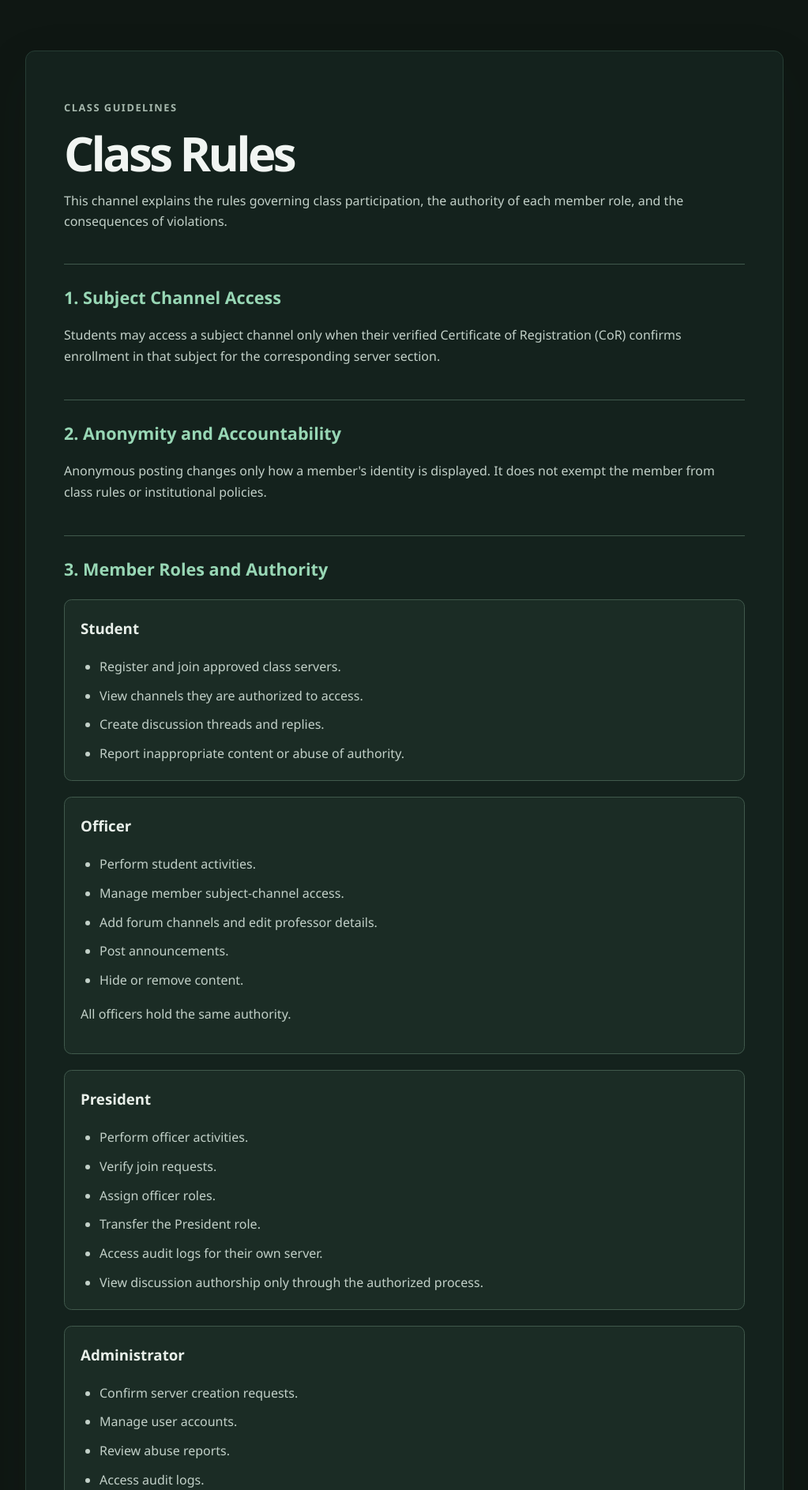
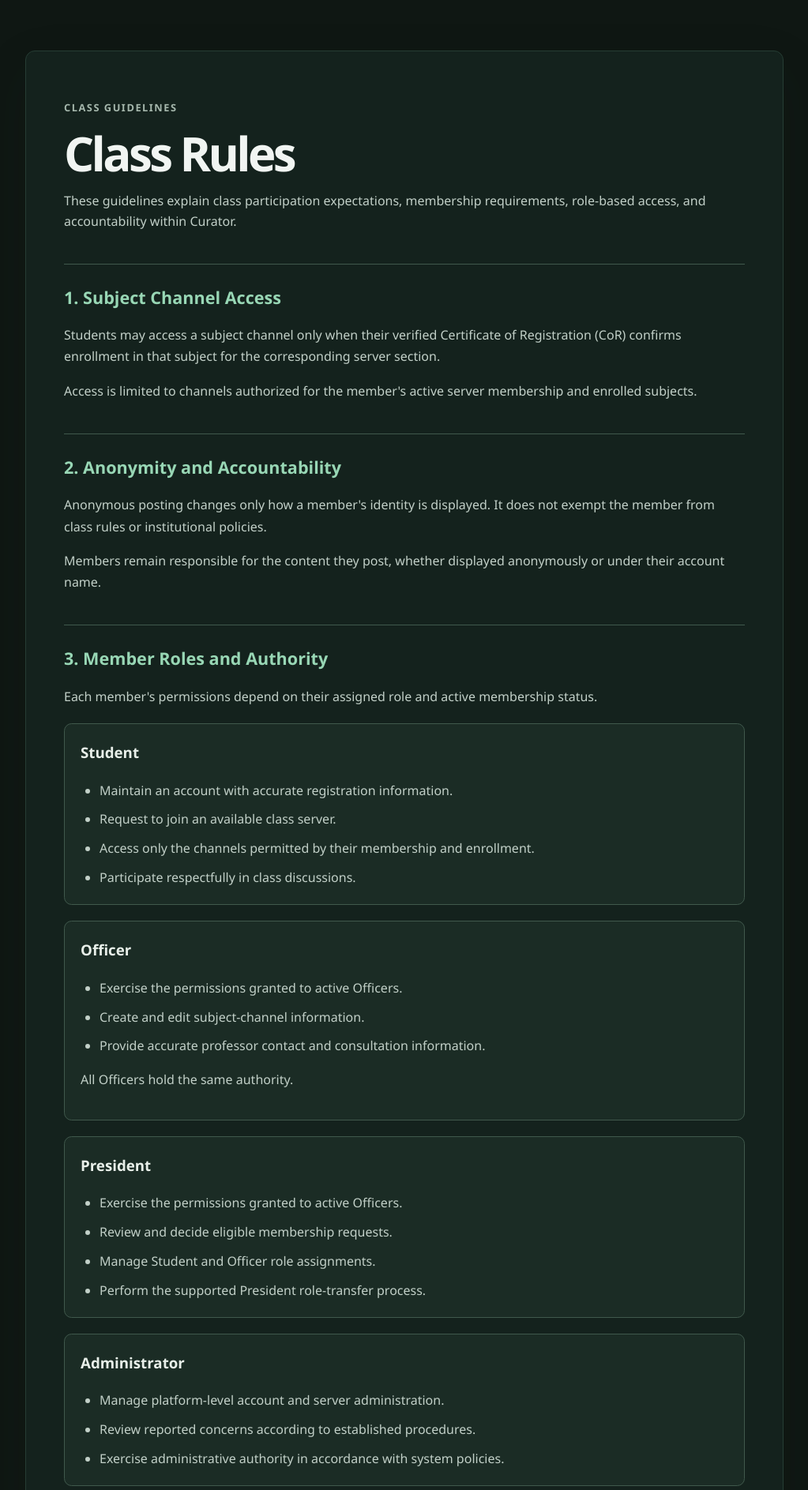
Before and after one commit to kennethvelasco-dev/curator-class-forum, a Django app: template templates/channels/rules.html in a window 1280 px wide. Shown: the part 78-1965 px from the top of the page at 79% size, without its empty margins (128-1151 px from the left). Run offline with Django 5.2, Linux system fonts and the light colour scheme; the template is opened without the code that fills it, so the values that code supplies are empty; parts of the project's set-up code (start-up, migrations or seed data) failed here and were passed over.

Commit message:
Complete Sprint 3 class channel features

```diff
--- a/apps/channels/forms.py
+++ b/apps/channels/forms.py
@@ -4,7 +4,6 @@
 from django import forms
 
 from apps.servers.subject_codes import (
-    SUBJECT_CODE_MAX_LENGTH,
     SubjectCodeError,
     canonicalize_subject_code,
 )
@@ -15,7 +14,6 @@ class SubjectChannelForm(forms.Form):
 
     subject_code = forms.CharField(
         label="Subject code",
-        max_length=SUBJECT_CODE_MAX_LENGTH,
         strip=False,
         help_text="Enter the official subject code from the Certificate of Registration.",
     )
@@ -55,6 +53,10 @@ class SubjectChannelForm(forms.Form):
 class SubjectChannelEditForm(forms.Form):
     """Edit subject channel details and professor contact information."""
 
+    edit_version = forms.IntegerField(
+        min_value=1,
+        widget=forms.HiddenInput,
+    )
     name = forms.CharField(
         label="Subject name",
         max_length=100,
--- a/templates/channels/rules.html
+++ b/templates/channels/rules.html
@@ -11,8 +11,9 @@
         <h1>Class Rules</h1>
 
         <p class="account-intro">
-            This channel explains the rules governing class participation,
-            the authority of each member role, and the consequences of violations.
+            These guidelines explain class participation expectations,
+            membership requirements, role-based access, and accountability
+            within Curator.
         </p>
 
         <section class="rules-section">
@@ -21,6 +22,10 @@
                 Students may access a subject channel only when their
                 verified Certificate of Registration (CoR) confirms
                 enrollment in that subject for the corresponding server section.
+            </p>
+            <p>
+                Access is limited to channels authorized for the member's
+                active server membership and enrolled subjects.
             </p>
         </section>
 
@@ -31,55 +36,55 @@
                 is displayed. It does not exempt the member from class
                 rules or institutional policies.
             </p>
+            <p>
+                Members remain responsible for the content they post,
+                whether displayed anonymously or under their account name.
+            </p>
         </section>
 
         <section class="rules-section">
             <h2>3. Member Roles and Authority</h2>
+            <p>
+                Each member's permissions depend on their assigned role
+                and active membership status.
+            </p>
 
             <article class="role-card">
                 <h3>Student</h3>
                 <ul>
-                    <li>Register and join approved class servers.</li>
-                    <li>View channels they are authorized to access.</li>
-                    <li>Create discussion threads and replies.</li>
-                    <li>Report inappropriate content or abuse of authority.</li>
+                    <li>Maintain an account with accurate registration information.</li>
+                    <li>Request to join an available class server.</li>
+                    <li>Access only the channels permitted by their membership and enrollment.</li>
+                    <li>Participate respectfully in class discussions.</li>
                 </ul>
             </article>
 
             <article class="role-card">
                 <h3>Officer</h3>
                 <ul>
-                    <li>Perform student activities.</li>
-                    <li>Manage member subject-channel access.</li>
-                    <li>Add forum channels and edit professor details.</li>
-                    <li>Post announcements.</li>
-                    <li>Hide or remove content.</li>
+                    <li>Exercise the permissions granted to active Officers.</li>
+                    <li>Create and edit subject-channel information.</li>
+                    <li>Provide accurate professor contact and consultation information.</li>
                 </ul>
-                <p>All officers hold the same authority.</p>
+                <p>All Officers hold the same authority.</p>
             </article>
 
             <article class="role-card">
                 <h3>President</h3>
                 <ul>
-                    <li>Perform officer activities.</li>
-                    <li>Verify join requests.</li>
-                    <li>Assign officer roles.</li>
-                    <li>Transfer the President role.</li>
-                    <li>Access audit logs for their own server.</li>
-                    <li>View discussion authorship only through the
-                        authorized process.</li>
+                    <li>Exercise the permissions granted to active Officers.</li>
+                    <li>Review and decide eligible membership requests.</li>
+                    <li>Manage Student and Officer role assignments.</li>
+                    <li>Perform the supported President role-transfer process.</li>
                 </ul>
             </article>
 
             <article class="role-card">
                 <h3>Administrator</h3>
                 <ul>
-                    <li>Confirm server creation requests.</li>
-                    <li>Manage user accounts.</li>
-                    <li>Review abuse reports.</li>
-                    <li>Access audit logs.</li>
-                    <li>View authorship only in servers named in
-                        an abuse report, subject to the required process.</li>
+                    <li>Manage platform-level account and server administration.</li>
+                    <li>Review reported concerns according to established procedures.</li>
+                    <li>Exercise administrative authority in accordance with system policies.</li>
                 </ul>
             </article>
         </section>
@@ -87,26 +92,35 @@
         <section class="rules-section">
             <h2>4. Moderation and Consequences</h2>
             <ul>
-                <li>Content may be hidden or removed by authorized officers.</li>
-                <li>A reason must be provided to the affected member
-                    when content is hidden or removed.</li>
-                <li>Administrators may take action on substantiated
-                    abuse reports, including content removal,
-                    account suspension, or server deletion.</li>
-                <li>Access to discussion authorship requires an
-                    authorized reason, an audit record, and
-                    notification to the affected author.</li>
+                <li>Members must follow class guidelines and applicable institutional policies.</li>
+                <li>Misconduct may be addressed through the appropriate class or institutional procedures.</li>
+                <li>Administrative actions must follow established authorization and accountability procedures.</li>
+                <li>Members should not assume that content removal, account suspension, or authorship disclosure is available unless the application explicitly supports it.</li>
             </ul>
         </section>
 
         <section class="rules-section">
             <h2>5. Reporting Abuse</h2>
             <p>
-                Members may report inappropriate content or abuse
-                of authority. Administrators review reports and
-                may take action according to the system's
-                established policies.
+                Members who experience inappropriate behavior, harassment,
+                or abuse of authority should raise their concerns through
+                the appropriate class or institutional communication channels.
             </p>
+            <p>
+                Do not assume that an in-app reporting workflow is available
+                unless it is explicitly provided by the application.
+            </p>
+        </section>
+
+        <section class="rules-section">
+            <h2>6. Membership and Account Responsibility</h2>
+            <ul>
+                <li>Keep your account credentials private.</li>
+                <li>Provide accurate enrollment information when required.</li>
+                <li>Do not attempt to access servers or subject channels without authorization.</li>
+                <li>Respect membership and role decisions made through the application.</li>
+                <li>Do not share another member's personal or academic information without permission.</li>
+            </ul>
         </section>
 
     </div>
```
Also changed, not shown: apps/channels/models.py (+19 -3 lines), apps/channels/test_views.py (+264 -6 lines), apps/channels/views.py (+109 -41 lines), apps/channels/migrations/0003_alter_channel_office_hours_and_more.py (added), apps/channels/migrations/0004_channel_edit_version.py (added), apps/channels/migrations/0005_merge_20261122_1314.py (added).
